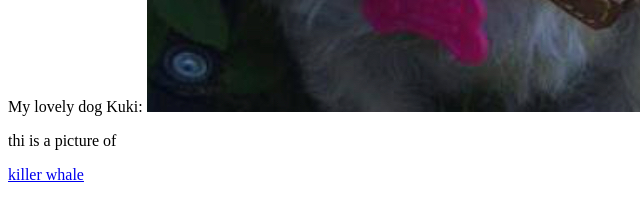
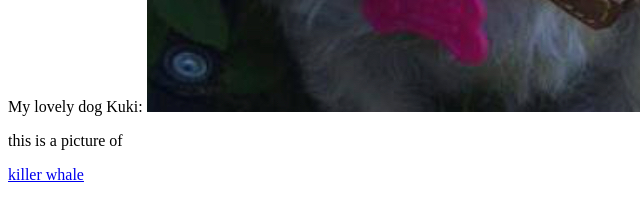
Before and after one commit to Maria-lim04/maria-lim04.github.io, a plain HTML site: page index.html in a window 1280 px wide. Shown: the part 1280-1482 px from the top of the page, 0-640 px from the left. Drawn offline with Linux system fonts and the light colour scheme.

Commit message:
Update index.html

```diff
--- a/index.html
+++ b/index.html
@@ -9,7 +9,7 @@
 <h1 id=hw>hello world</h1>
 <p>My lovely dog Kuki: <img src="IMG_E0827.JPG"> who I like to cuddle.
 <a href="https://en.wikipedia.org/wiki/Dog">here is the Dog</a>
-<p> thi is a picture of  </p><a href="https://www.afsc.noaa.gov/Quarterly/amj2005/divrptsNMML3.htm">killer whale</a>
+<p>this is a picture of </p><a href="https://www.afsc.noaa.gov/Quarterly/amj2005/divrptsNMML3.htm">killer whale</a>
 <h1>hello world</h1>
 <h2>hello world</h2>
 <h3>hello world</h3>
```
